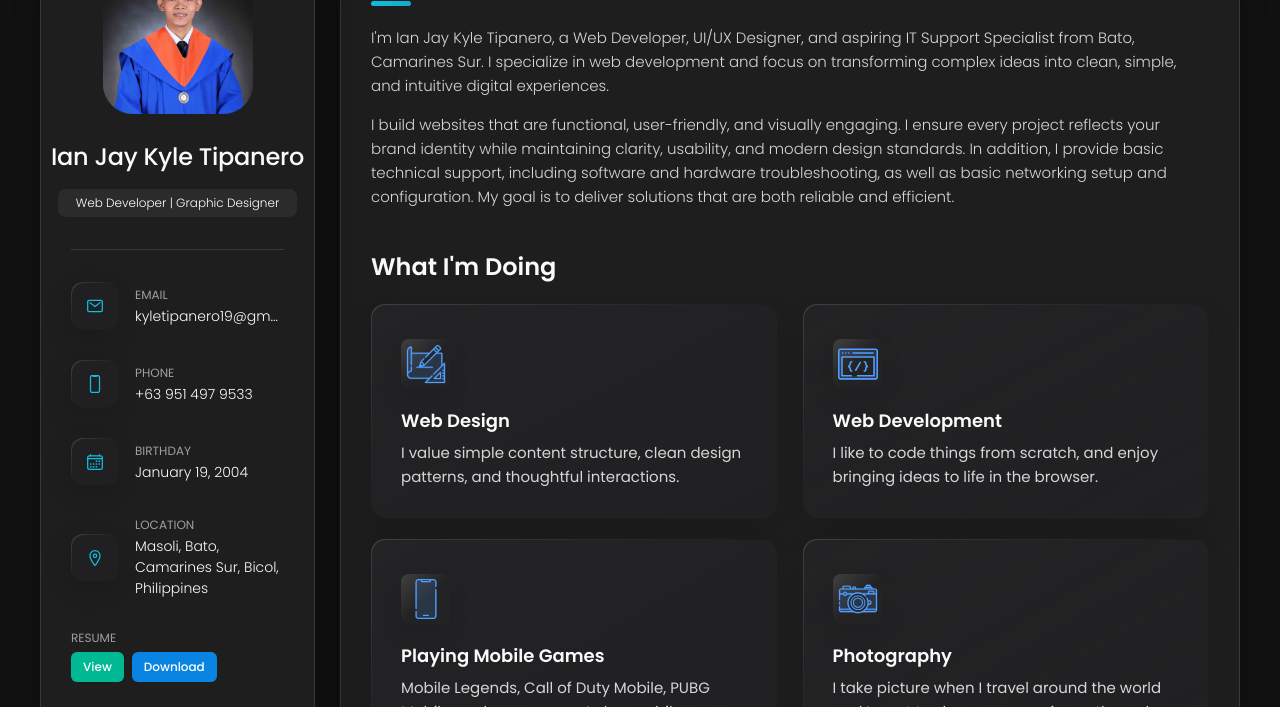
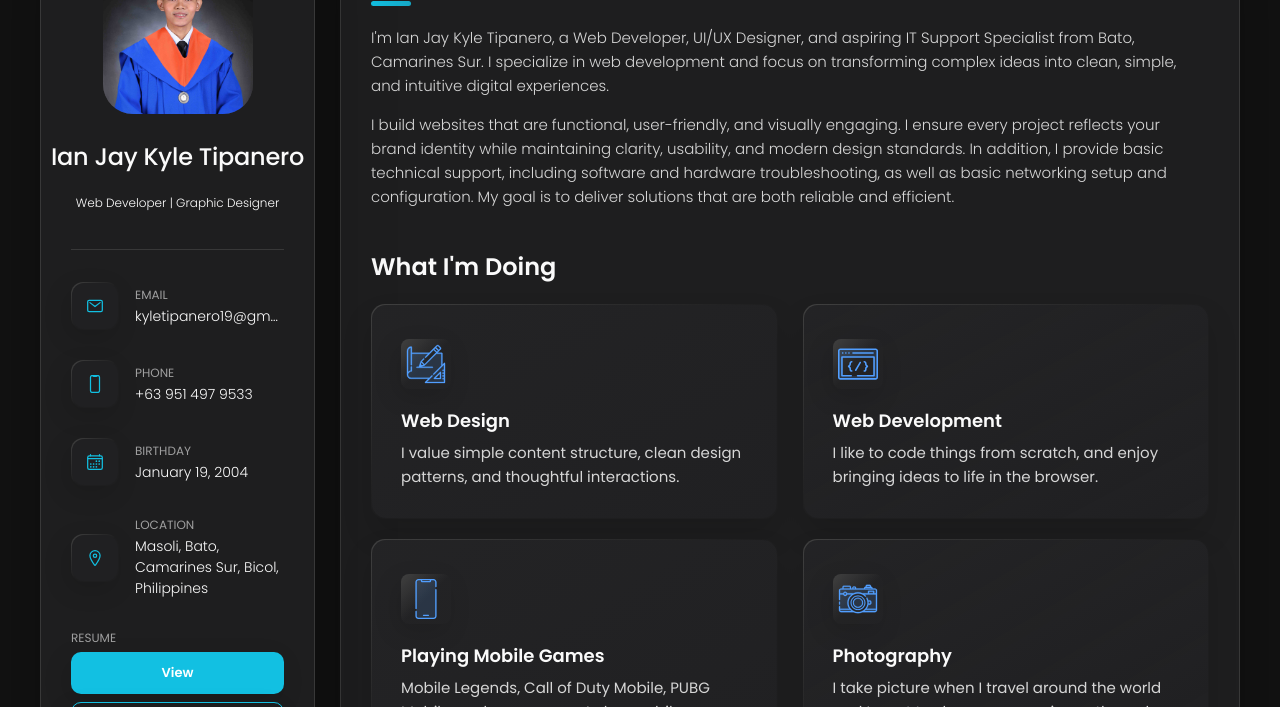
Before and after one commit to IannQt/Ian-s-Portfolio, a plain HTML site: page index.html in a window 1280 px wide. Shown: the part 153-860 px from the top of the page. Drawn offline with nearby package versions, Linux system fonts and the light colour scheme.

Commit message:
Refactor CSS for resume layout and button styles

```diff
--- a/assets/css/style.css
+++ b/assets/css/style.css
@@ -1,15 +1,3 @@
-/*-----------------------------------*\
-  #style.css
-\*-----------------------------------*/
-
-
-/**
- * copyright 2022 @codewithsadee
- */
-
-
-
-
 
 /*-----------------------------------*\
   #CUSTOM PROPERTY
@@ -68,6 +56,10 @@
   --light-gray: hsl(0, 0%, 84%);
   --light-gray-70: hsla(0, 0%, 84%, 0.7);
   --bittersweet-shimmer: hsl(0, 43%, 51%);
+  --btn-primary-bg: var(--orange-yellow-crayola);
+  --btn-secondary-border: var(--orange-yellow-crayola);
+  --btn-secondary-text: var(--orange-yellow-crayola);
+  --btn-primary-text: var(--white-1);
 
   /**
    * typography
@@ -342,8 +334,66 @@ article.active {
 }
 
 
-
-
+/*-----------------------------------*\
+  #Resume
+\*-----------------------------------*/
+.resume-item {
+  display: flex;
+  flex-direction: column;
+  align-items: stretch;
+  gap: 10px;
+}
+
+.resume-item .contact-info {
+  width: 100%;
+  max-width: 100%;
+}
+
+.resume-buttons {
+  display: flex;
+  gap: 8px;
+  flex-wrap: wrap;
+  margin-top: 5px;
+}
+
+.resume-btn {
+  padding: 10px 14px;
+  border-radius: 10px;
+  font-size: 13px;
+  text-decoration: none;
+  font-weight: 600;
+  display: inline-flex;
+  align-items: center;
+  justify-content: center;
+  flex: 1 1 calc(50% - 4px);
+  min-width: 130px;
+  transition: transform 0.25s ease, filter 0.25s ease, background-color 0.25s ease, border-color 0.25s ease, color 0.25s ease;
+  border: 1px solid transparent;
+  box-shadow: var(--shadow-1);
+}
+
+/* View button */
+.resume-btn.view {
+  background: var(--btn-primary-bg);
+  color: var(--btn-primary-text);
+}
+
+/* Download button */
+.resume-btn.download {
+  background: transparent;
+  color: var(--btn-secondary-text);
+  border-color: var(--btn-secondary-border);
+}
+
+.resume-btn:hover {
+  transform: translateY(-2px);
+  filter: brightness(1.05);
+}
+
+.resume-btn.download:hover {
+  background: var(--btn-secondary-border);
+  color: var(--btn-primary-text);
+}
 
 /*-----------------------------------*\
   #MAIN
@@ -355,40 +405,8 @@ main {
   min-width: 259px;
 }
 
-/*-----------------------------------*\
-  #RESUME
-\*-----------------------------------*/
-.resume-buttons {
-  display: flex;
-  gap: 8px;
-  margin-top: 5px;
-}
-
-.resume-btn {
-  padding: 6px 12px;
-  border-radius: 6px;
-  font-size: 12px;
-  text-decoration: none;
-  font-weight: 500;
-  transition: 0.3s ease;
-}
-
-/* View button */
-.resume-btn.view {
-  background: #00b894;
-  color: #fff;
-}
-
-/* Download button */
-.resume-btn.download {
-  background: #0984e3;
-  color: #fff;
-}
-
-.resume-btn:hover {
-  opacity: 0.8;
-  transform: translateY(-2px);
-}
+
+
 
 
 /*-----------------------------------*\
@@ -438,7 +456,7 @@ main {
 
 .info-content .title {
   color: var(--white-1);
-  background: var(--onyx);
+
   font-size: var(--fs-8);
   font-weight: var(--fw-300);
   width: max-content;
```
